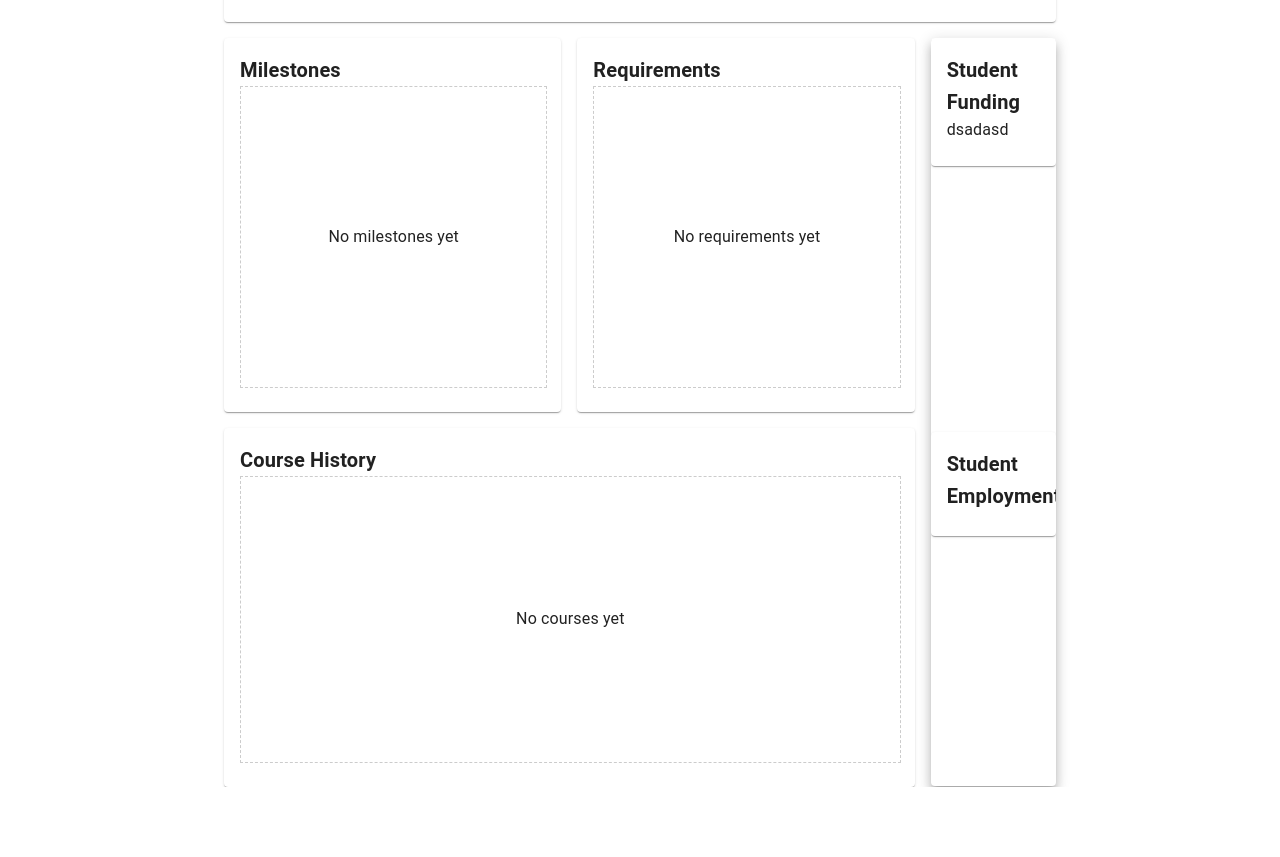
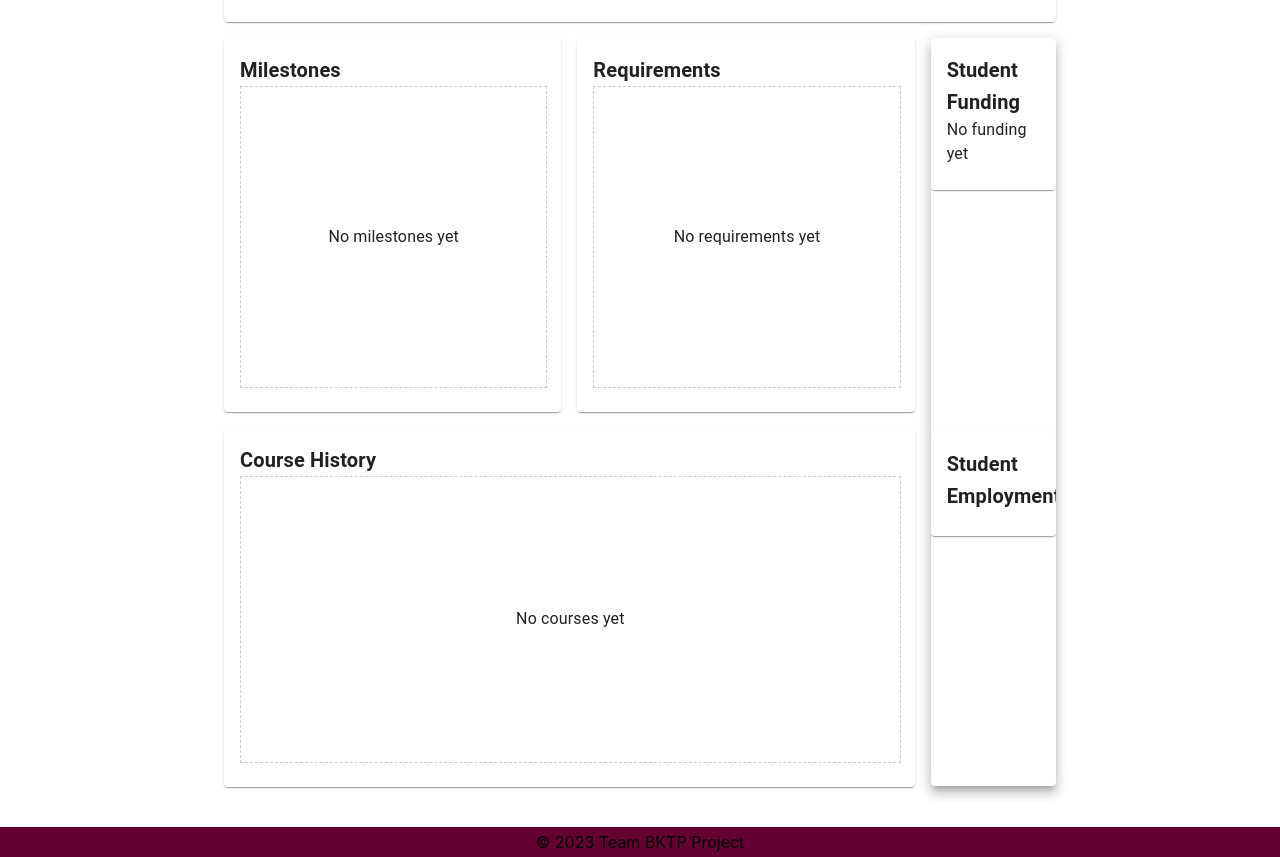
Before and after one commit to ben0002/graduate-web-app, a React (Create React App) app in the folder graduate_progress_portal/: page /student/progress in a window 1280 px wide. Shown: the part 619-1476 px from the top of the page. Before the commit the page ends 1406 px from the top, so only its background shows below. Built offline with nearby package versions, Linux system fonts and the light colour scheme.

Commit message:
Added Footer component to MainLayout

```diff
--- a/graduate_progress_portal/src/layouts/mainLayout.js
+++ b/graduate_progress_portal/src/layouts/mainLayout.js
@@ -1,5 +1,6 @@
 import { Outlet, Link } from "react-router-dom";
 import Header from '../shared/components/Header';
+import Footer from "../shared/components/Footer";
 
 export default function MainLayout() {
     return (
@@ -10,6 +11,7 @@ export default function MainLayout() {
                 <button>Go to Student Progress</button>
             </Link>
             <Outlet/>
+            <Footer/>
         </>
     );
 }
--- /dev/null
+++ b/graduate_progress_portal/src/shared/components/Footer.js
@@ -0,0 +1,26 @@
+import React from 'react';
+
+const Footer = () => {
+  const footerStyle = {
+    backgroundColor: '#630031', // Chicago Maroon
+    height: '30px',
+    width: '100%',
+    display: 'flex',
+    justifyContent: 'center',
+    alignItems: 'center',
+    position: 'static',
+    marginTop: '40px',
+  };
+
+  const paragraphStyle = {
+    margin: '0',
+  };
+
+  return (
+    <div style={footerStyle}>
+      <p style={paragraphStyle}>© 2023 Team BKTP Project</p>
+    </div>
+  );
+};
+
+export default Footer;
--- a/graduate_progress_portal/src/student/components/StudentCard.js
+++ b/graduate_progress_portal/src/student/components/StudentCard.js
@@ -1,5 +1,6 @@
 import React from 'react';
-import { Tooltip, Button, Link, Card, CardContent, Typography, Avatar, Box, Grid } from '@mui/material';
+import { Tooltip, Button, Card, CardContent, Typography, Avatar, Box, Grid } from '@mui/material';
+import { Link } from 'react-router-dom';
 import './StudentCard.css';
 
 const StudentCardInfo = ({ student }) => {
--- a/graduate_progress_portal/src/student/components/StudentFundingCard.js
+++ b/graduate_progress_portal/src/student/components/StudentFundingCard.js
@@ -10,7 +10,7 @@ const StudentFundingCard = () => {
           <strong>Student Funding</strong>
         </Typography>
         <div className="student-funding-card-placeholder">
-          <Typography variant="body1">dsadasd</Typography>
+          <Typography variant="body1">No funding yet</Typography>
         </div>
       </CardContent>
     </Card>
```
